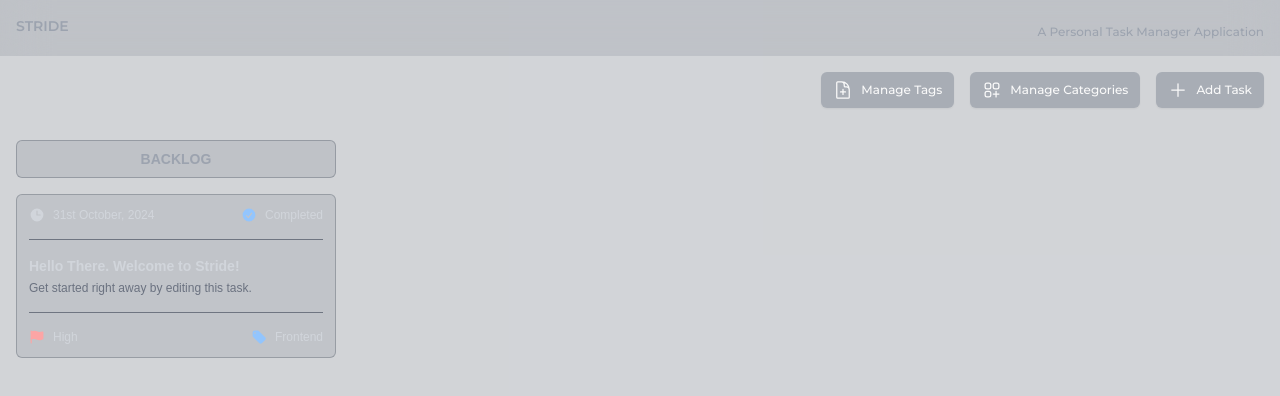
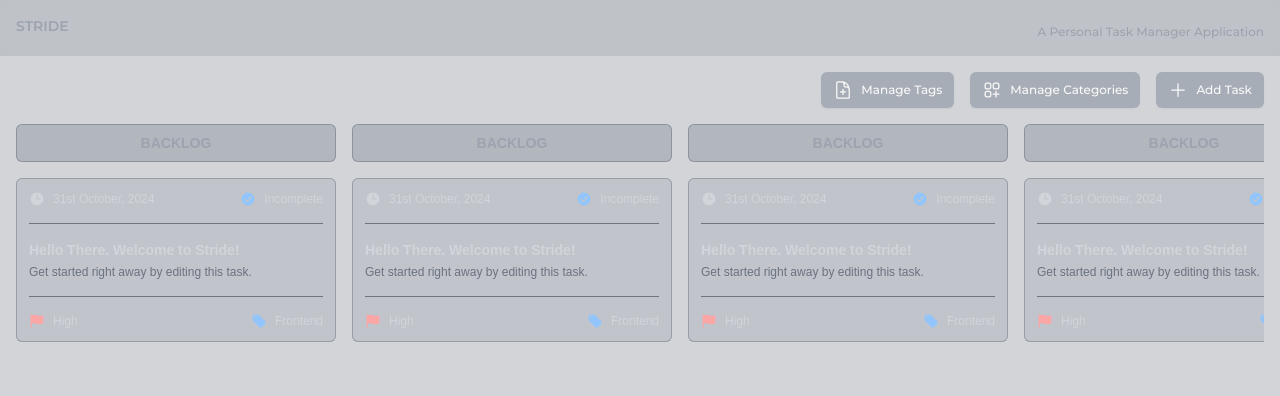
Before and after one commit to farhanhasindipro25/stride-client, a Next.js app: page / in a window 1280 px wide. Shown: the top 396 px of the page. Built offline with nearby package versions, Linux system fonts and the light colour scheme.

Commit message:
style: Fixed styles

```diff
--- a/src/_libs/components/pages/root/CategoryWithTasks.tsx
+++ b/src/_libs/components/pages/root/CategoryWithTasks.tsx
@@ -9,7 +9,7 @@ import {
 export default function CategoryWithTasks() {
     return (
         <div className="w-full space-y-4">
-            <div className="border border-slate-800/25 bg-slate-800/10 rounded-md py-2">
+            <div className="border border-slate-800/25 bg-slate-700/20 rounded-md py-2">
                 <h2 className="text-center font-semibold text-gray-400 text-sm">
                     BACKLOG
                 </h2>
@@ -26,7 +26,7 @@ export default function CategoryWithTasks() {
                     <div className="flex items-center gap-2">
                         <CheckCircleIcon className="w-4 h-4 text-blue-300" />
                         <p className="font-medium text-xs text-gray-300">
-                            Completed
+                            Incomplete
                         </p>
                     </div>
                 </div>
--- a/src/_libs/statics/PriorityLevelOptions.ts
+++ b/src/_libs/statics/PriorityLevelOptions.ts
@@ -4,7 +4,7 @@ export const PriorityLevelOptions = [
     value: "URGENT"
   },
   {
-    label:"High Priority",
+    label:"High",
     value: "HIGH_PRIORITY"
   },
   {
--- a/src/app/page.tsx
+++ b/src/app/page.tsx
@@ -12,7 +12,7 @@ export default function Home() {
         <div className="bg-slate-800/20 h-screen w-full">
             <Navbar />
             {/* <FiltersSection /> */}
-            <div className="max-w-9xl mx-auto py-4 px-4">
+            <div className="max-w-9xl mx-auto pt-4 px-4">
                 <div className="flex items-center justify-end gap-4">
                     <Button
                         variant="primary"
@@ -43,10 +43,10 @@ export default function Home() {
             <div className="max-w-9xl mx-auto px-4">
                 <div className="overflow-x-auto">
                     <div className="flex space-x-4 py-4">
-                        {Array.from({ length: 1 }, (_, index) => (
+                        {Array.from({ length: 10 }, (_, index) => (
                             <div
                                 key={index}
-                                className="min-w-[20rem] flex-shrink-0"
+                                className="min-w-[20rem] w-[20rem] flex-shrink-0"
                             >
                                 <CategoryWithTasks />
                             </div>
```
